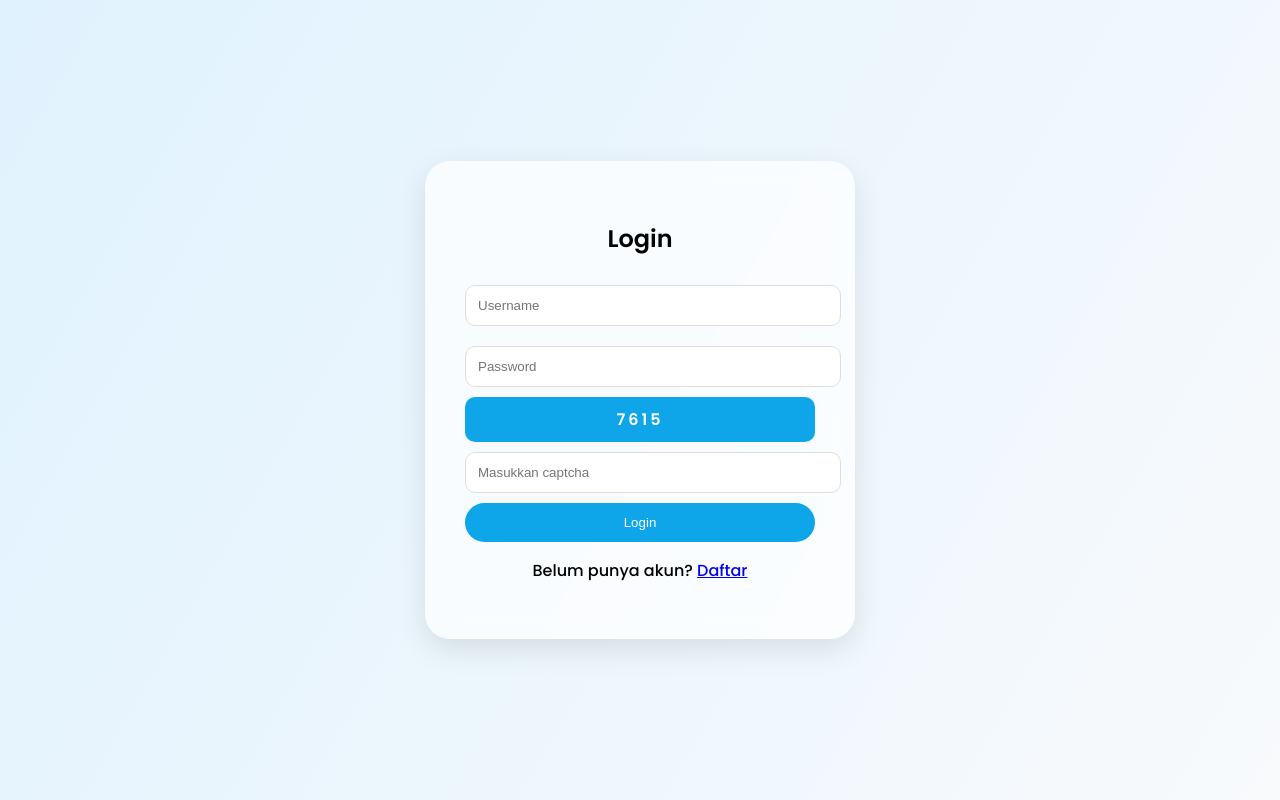
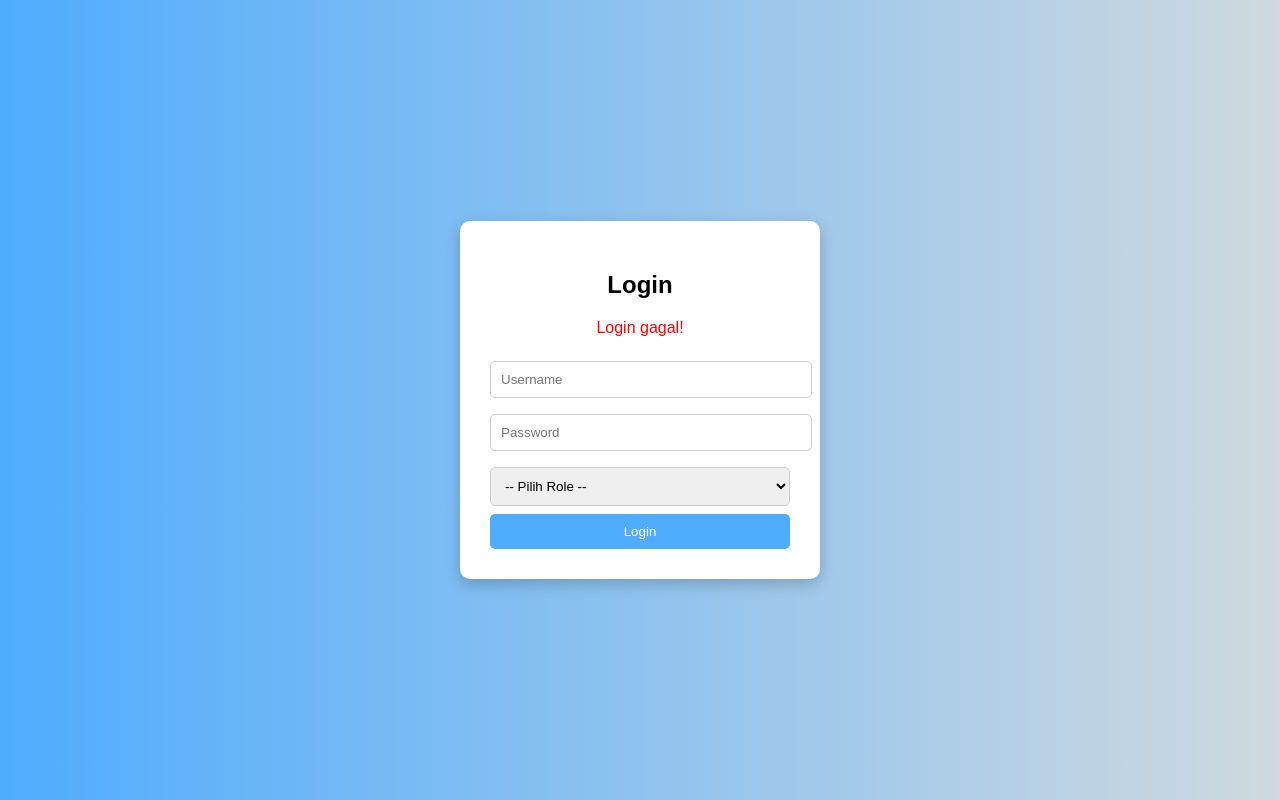
Before and after one commit to tatajae/Aplikasi-Blog-Dinamis, a PHP site: the page made by login.php in a window 1280 px wide. Run offline with PHP 8.4, Linux system fonts and the light colour scheme.

Commit message:
isi pesan bebas

```diff
--- a/author/dashboard.php
+++ b/author/dashboard.php
@@ -2,7 +2,7 @@
 include 'koneksi.php';
 
 // proteksi halaman
-if(!isset($_SESSION['username'])){
+if(!isset($_SESSION['login'])){
     header("Location: index.php");
     exit;
 }
--- a/login.php
+++ b/login.php
@@ -1,129 +1,81 @@
-<?php
-session_start();
-include "koneksi.php";
-
-/* GENERATE CAPTCHA */
-if(!isset($_SESSION['captcha'])){
-    $_SESSION['captcha'] = rand(1000,9999);
-}
-
-if(isset($_POST['login'])){
-    $username = $_POST['username'];
-    $password = md5($_POST['password']);
-    $captcha_input = $_POST['captcha'];
-
-    if($captcha_input != $_SESSION['captcha']){
-        $error = "Captcha salah!";
-    } else {
-        $cek = mysqli_query($conn,"SELECT * FROM users WHERE username='$username' AND password='$password'");
-        $data = mysqli_fetch_assoc($cek);
-
-        if(mysqli_num_rows($cek) > 0){
-            $_SESSION['id_user'] = $data['id_user'];
-            $_SESSION['username'] = $data['username'];
-
-            unset($_SESSION['captcha']);
-            header("location:index.php");
-        }else{
-            $error = "Username atau password salah!";
-        }
-    }
-
-    $_SESSION['captcha'] = rand(1000,9999); // refresh captcha
-}
-?>
-
+<?php ?>
 <!DOCTYPE html>
 <html>
 <head>
     <title>Login</title>
-<link href="https://fonts.googleapis.com/css2?family=Poppins:wght@300;500;600&display=swap" rel="stylesheet">
-
     <style>
-body{
-    margin:0;
-    font-family:Poppins;
-    height:100vh;
-    background:linear-gradient(120deg,#e0f2fe,#f8fafc);
-    display:flex;
-    justify-content:center;
-    align-items:center;
+        body {
+            margin: 0;
+            font-family: Arial;
+            height: 100vh;
+            background: linear-gradient(to right, #4facfe, #cfd9df);
+            display: flex;
+            justify-content: center;
+            align-items: center;
         }
 
-/* GLASS CARD */
-.card{
-    width:350px;
-    padding:40px;
-    border-radius:25px;
-    background:rgba(255,255,255,0.7);
-    backdrop-filter:blur(12px);
-    box-shadow:0 10px 30px rgba(0,0,0,0.1);
-    text-align:center;
+        .login-box {
+            background: white;
+            padding: 30px;
+            border-radius: 10px;
+            width: 300px;
+            box-shadow: 0 5px 15px rgba(0,0,0,0.2);
         }
 
-/* INPUT */
-input{
-    width:100%;
-    padding:12px;
-    margin:10px 0;
-    border-radius:10px;
-    border:1px solid #ddd;
+        h2 {
+            text-align: center;
         }
 
-/* CAPTCHA BOX */
-.captcha{
-    background:#0ea5e9;
-    color:white;
-    padding:10px;
-    border-radius:10px;
-    font-weight:bold;
-    letter-spacing:3px;
+        input, select {
+            width: 100%;
+            padding: 10px;
+            margin: 8px 0;
+            border-radius: 5px;
+            border: 1px solid #ccc;
         }
 
-/* BUTTON */
-button{
-    width:100%;
-    padding:12px;
-    border:none;
-    border-radius:20px;
-    background:#0ea5e9;
-    color:white;
-    cursor:pointer;
+        button {
+            width: 100%;
+            padding: 10px;
+            background: #4facfe;
+            border: none;
+            color: white;
+            border-radius: 5px;
+            cursor: pointer;
         }
 
-/* ERROR */
-.error{
-    background:#ef4444;
-    color:white;
-    padding:8px;
-    border-radius:10px;
+        button:hover {
+            background: #3a8de0;
+        }
+
+        .error {
+            color: red;
+            text-align: center;
         }
     </style>
 </head>
-
 <body>
 
-<div class="card">
+<div class="login-box">
     <h2>Login</h2>
 
-    <?php if(isset($error)){ ?>
-        <div class="error"><?= $error; ?></div>
-    <?php } ?>
+    <?php if(isset($_GET['pesan'])): ?>
+        <p class="error"><?php echo $_GET['pesan']; ?></p>
+    <?php endif; ?>
 
-    <form method="POST">
+    <form method="POST" action="proses_login.php">
         <input type="text" name="username" placeholder="Username" required>
         <input type="password" name="password" placeholder="Password" required>
 
-        <div class="captcha">
-            <?= $_SESSION['captcha']; ?>
-        </div>
+        <select name="role" required>
+            <option value="">-- Pilih Role --</option>
+            <option value="admin">Admin</option>
+            <option value="author">Author</option>
+            <option value="pengguna">User</option>
+        </select>
 
-        <input type="text" name="captcha" placeholder="Masukkan captcha" required>
-
-        <button name="login">Login</button>
+        <button type="submit">Login</button>
     </form>
-
-    <p>Belum punya akun? <a href="daftar.php">Daftar</a></p>
 </div>
 
 </body>
```
Also changed, not shown: admin/captcha.php (deleted, +0 -19 lines), admin/dashboard.php (+3 -4 lines), admin/index.php (+11 -5 lines), admin/login.php (deleted, +0 -90 lines), admin/proses_login.php (deleted, +0 -56 lines), author/captcha.php (deleted, +0 -19 lines), author/index.php (+11 -5 lines), author/login.php (deleted, +0 -81 lines), author/proses_login.php (deleted, +0 -56 lines), proses_login.php (+25 -47 lines). Lines whose indentation alone changed are shown as unchanged.
